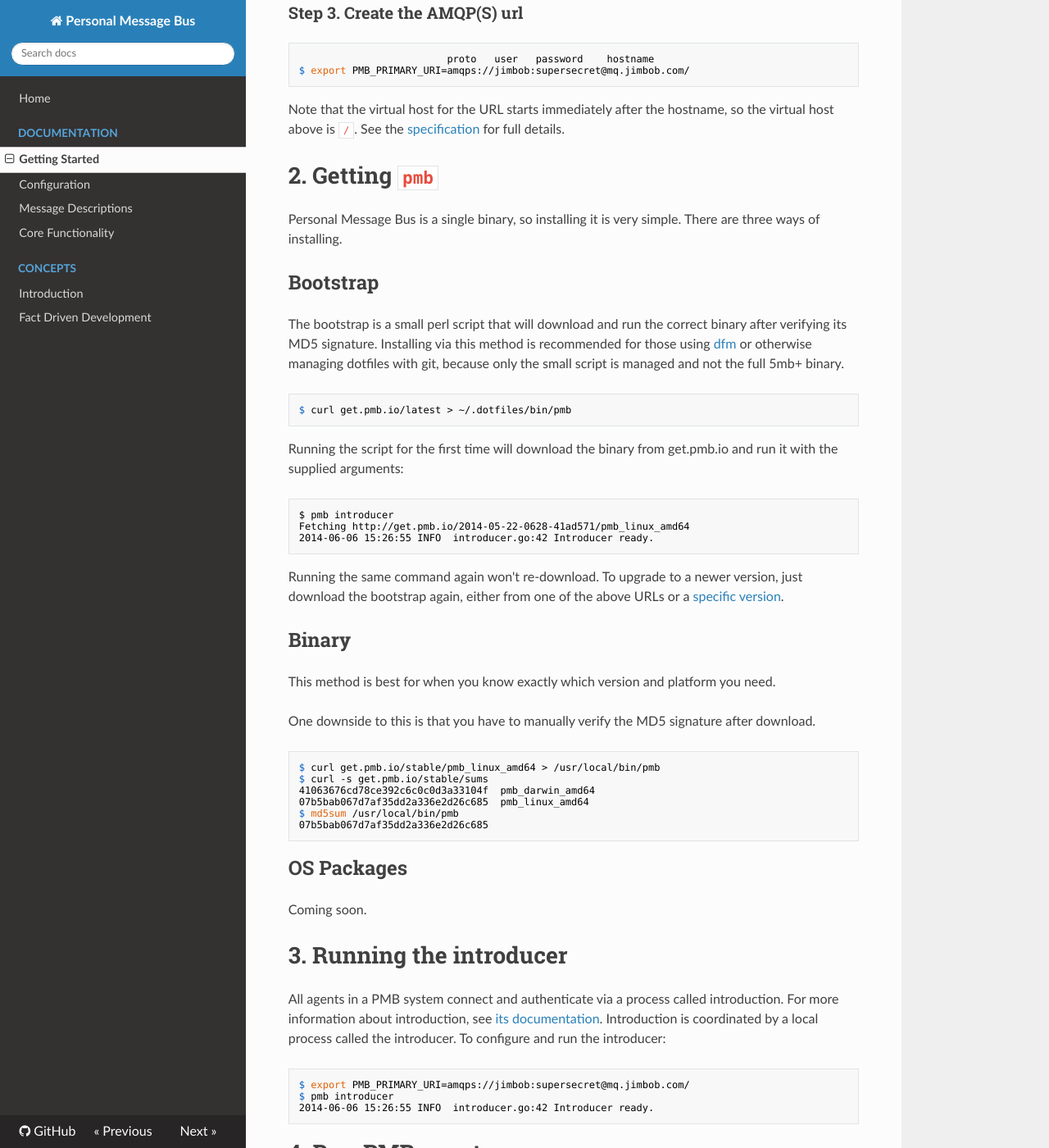
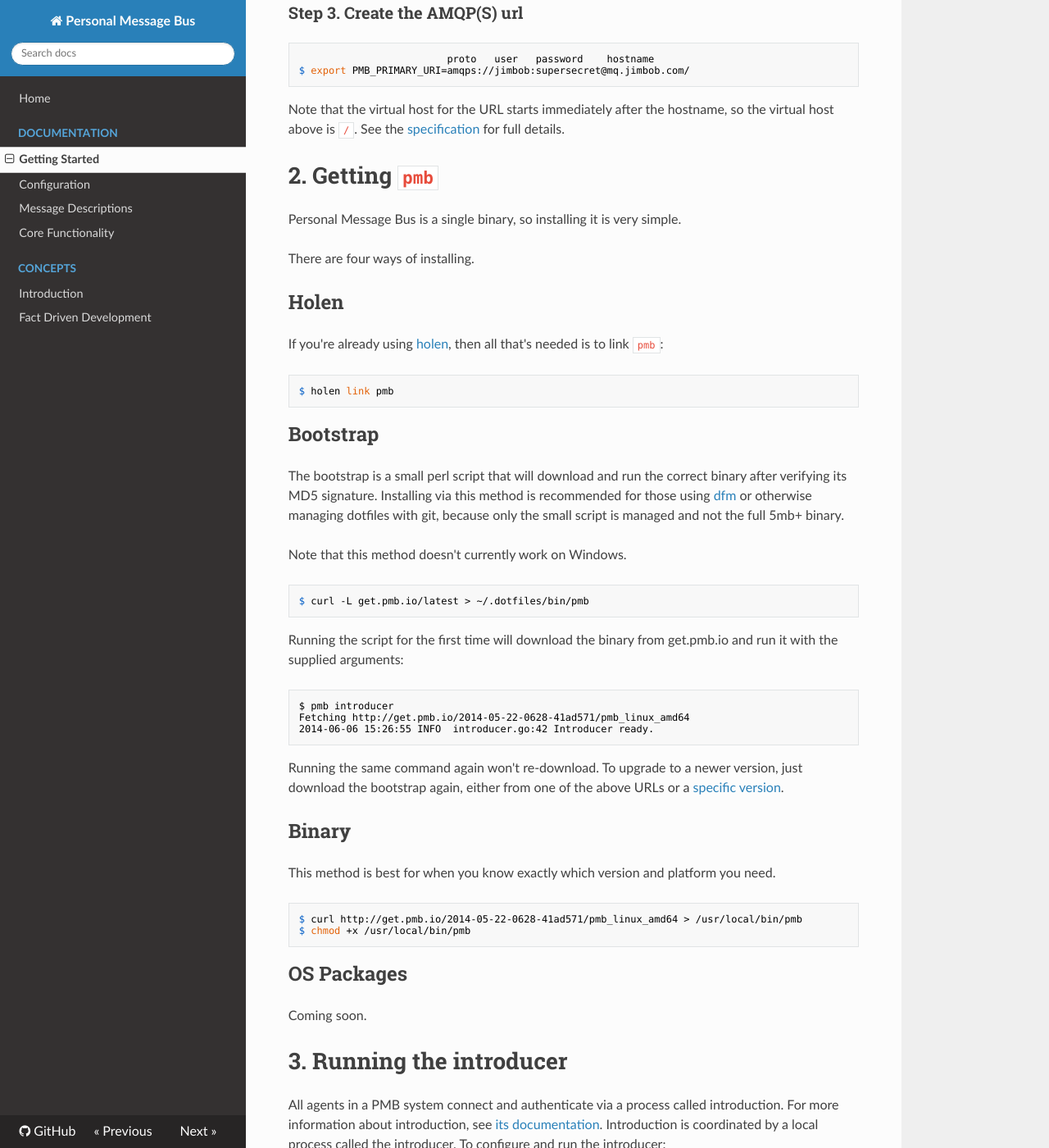
Before and after one commit to justone/docs.pmb.io, an MkDocs documentation site: the page built from docs/getting_started.md, in a window 1280 px wide and 1400 px high, scrolled down 2376 px. Shown: the whole window at 82% size. Built offline with MkDocs 1.6.1, drawn with Linux system fonts in a browser that asks for light colours; nearby versions of some CDN libraries; old or Windows-style settings are respelled for this version of MkDocs; some of the changed text lies outside the part shown.

Commit message:
fixup getting started

````diff
--- a/docs/getting_started.md
+++ b/docs/getting_started.md
@@ -94,14 +94,26 @@ Note that the virtual host for the URL starts immediately after the hostname, so
 
 # 2. Getting `pmb`
 
-Personal Message Bus is a single binary, so installing it is very simple. There are three ways of installing.
+Personal Message Bus is a single binary, so installing it is very simple.
+
+There are four ways of installing.
+
+## Holen
+
+If you're already using [holen](https://github.com/holen-app/holen), then all that's needed is to link `pmb`:
+
+```
+$ holen link pmb
+```
 
 ## Bootstrap
 
 The bootstrap is a small perl script that will download and run the correct binary after verifying its MD5 signature. Installing via this method is recommended for those using [dfm](https://github.com/justone/dfm) or otherwise managing dotfiles with git, because only the small script is managed and not the full 5mb+ binary.
 
+Note that this method doesn't currently work on Windows.
+
 ```
-$ curl get.pmb.io/latest > ~/.dotfiles/bin/pmb
+$ curl -L get.pmb.io/latest > ~/.dotfiles/bin/pmb
 ```
 
 Running the script for the first time will download the binary from get.pmb.io and run it with the supplied arguments:
@@ -118,15 +130,9 @@ Running the same command again won't re-download.  To upgrade to a newer version
 
 This method is best for when you know exactly which version and platform you need.
 
-One downside to this is that you have to manually verify the MD5 signature after download.
-
 ```
-$ curl get.pmb.io/stable/pmb_linux_amd64 > /usr/local/bin/pmb
-$ curl -s get.pmb.io/stable/sums
-41063676cd78ce392c6c0c0d3a33104f  pmb_darwin_amd64
-07b5bab067d7af35dd2a336e2d26c685  pmb_linux_amd64
-$ md5sum /usr/local/bin/pmb
-07b5bab067d7af35dd2a336e2d26c685
+$ curl http://get.pmb.io/2014-05-22-0628-41ad571/pmb_linux_amd64 > /usr/local/bin/pmb
+$ chmod +x /usr/local/bin/pmb
 ```
 
 ## OS Packages
````
Also changed, not shown: other parts of docs/getting_started.md (+1 -1 lines).
